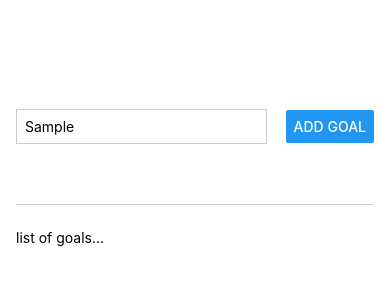
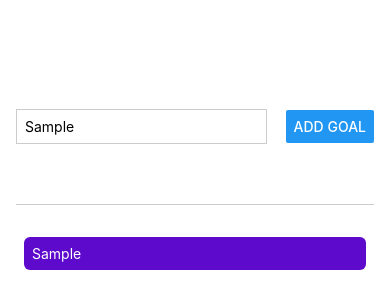
Before and after one commit to estbndlt/rncourse, a React Native app: screen / in a window 390 px wide. Both pictures are taken after typing "Sample" into the empty fields and a click on the button "ADD GOAL". Shown: the top 308 px of the page. Built offline with nearby package versions, Linux system fonts and the light colour scheme.

Commit message:
Complete section 2, lesson 25

```diff
--- a/App.js
+++ b/App.js
@@ -1,17 +1,36 @@
+import { useState } from "react";
 import { Button, StyleSheet, Text, TextInput, View } from "react-native";
 
 export default function App() {
+  const [enteredGoalText, setEnteredGoalText] = useState("");
+  const [courseGoals, setCourseGoals] = useState([]);
+
+  function goalInputHandler(enteredText) {
+    setEnteredGoalText(enteredText);
+  }
+  function addGoalHandler() {
+    setCourseGoals((currentCourseGoals) => [
+      ...currentCourseGoals,
+      enteredGoalText,
+    ]);
+  }
+
   return (
     <View style={styles.appContainer}>
       <View style={styles.inputContainer}>
         <TextInput
           style={styles.textInput}
           placeholder="your course goal"
+          onChangeText={goalInputHandler}
         ></TextInput>
-        <Button title="add goal"></Button>
+        <Button title="add goal" onPress={addGoalHandler}></Button>
       </View>
       <View style={styles.goalsContainer}>
-        <Text>list of goals...</Text>
+        {courseGoals.map((goal) => (
+          <View key={goal} style={styles.goalItem}>
+            <Text style={styles.goalText}>{goal}</Text>
+          </View>
+        ))}
       </View>
     </View>
   );
@@ -42,4 +61,14 @@
   goalsContainer: {
     flex: 4,
   },
+  goalItem: {
+    margin: 8,
+    padding: 8,
+    borderRadius: 6,
+    backgroundColor: "#5e0acc",
+    color: "white",
+  },
+  goalText: {
+    color: "white",
+  },
 });
```
